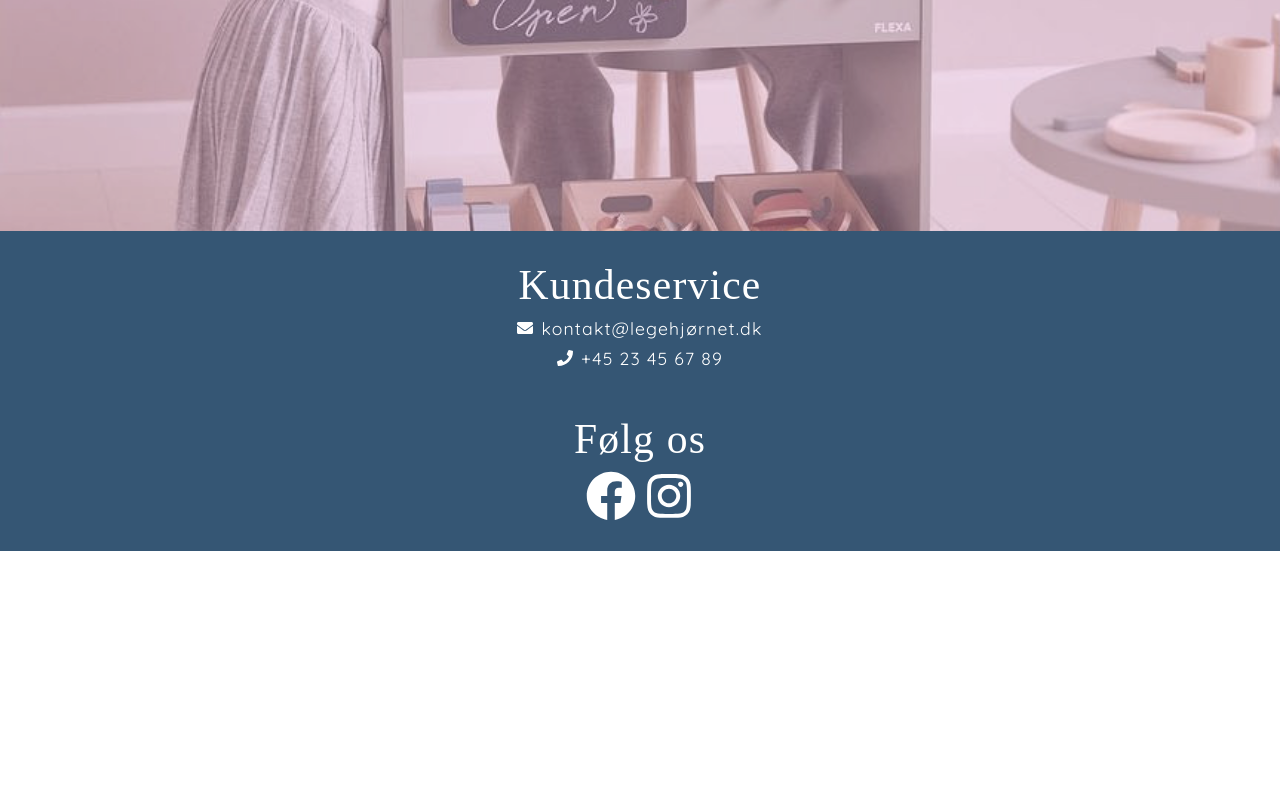
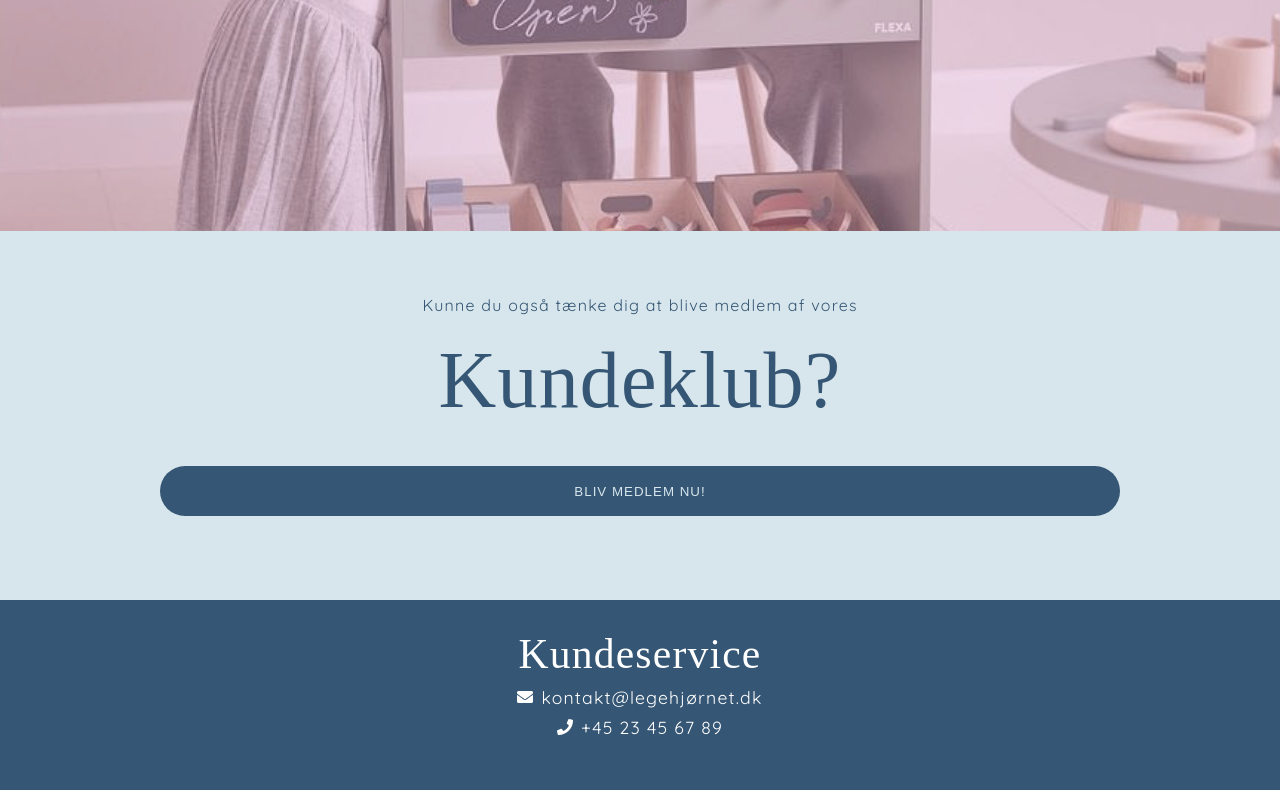
Before and after one commit to igotzedxd/legekrogen_semesteropg, a React (Vite) app: page / in a window 1280 px wide. Shown: the part 569-1359 px from the top of the page. Before the commit the page ends 1120 px from the top, so only its background shows below. Built offline with nearby package versions, Linux system fonts and the light colour scheme; a web font is replaced by a local one.

Commit message:
NewsletterLink done

```diff
--- a/src/components/newsletterLink/NewsletterLink.jsx
+++ b/src/components/newsletterLink/NewsletterLink.jsx
@@ -1,16 +1,13 @@
-import { useState, useEffect } from 'react';
-import styles from './newsletterLink.module.css';
+import styles from "./newsletterLink.module.css";
 
 function NewsletterLink() {
-  const [state, setState] = useState(null);
-
-  useEffect(() => {
-    // Your effect logic here
-  }, []);
-
   return (
     <div className={styles.container}>
-      NewsletterLink
+      <p>Kunne du også tænke dig at blive medlem af vores</p>
+      <h2 className="cursive">Kundeklub?</h2>
+      <button>
+        <a href="/kundeklub">BLIV MEDLEM NU!</a>
+      </button>
     </div>
   );
 }
--- a/src/components/newsletterLink/newsletterLink.module.css
+++ b/src/components/newsletterLink/newsletterLink.module.css
@@ -0,0 +1,31 @@
+.container {
+  background-color: #d7e6ec;
+  color: #355674;
+  display: flex;
+  justify-content: center;
+  align-items: center;
+  flex-flow: column wrap;
+  gap: 20px;
+  padding: 8vh 0;
+}
+
+.container > p {
+  width: 80%;
+  text-align: center;
+}
+
+.container > h2 {
+  font-size: 5rem;
+  font-weight: 300;
+}
+
+.container > button {
+  width: 75%;
+  background-color: #355674;
+  color: #d7e6ec;
+  border: none;
+  height: 50px;
+  border-radius: 25px;
+  letter-spacing: 1px;
+  margin: 20px 0;
+}
--- a/src/pages/home/Home.jsx
+++ b/src/pages/home/Home.jsx
@@ -4,6 +4,7 @@ import DeliveryMessage from "../../components/deliveryMessage/DeliveryMessage";
 import Header from "../../components/header/Header";
 import Hero from "../../components/hero/Hero";
 import Footer from "../../components/footer/Footer";
+import NewsletterLink from "../../components/newsletterLink/NewsletterLink";
 
 function Home() {
   const [state, setState] = useState(null);
@@ -24,6 +25,7 @@ function Home() {
           page={""}
         />
       </div>
+      <NewsletterLink/>
       <Footer />
     </div>
   );
```
